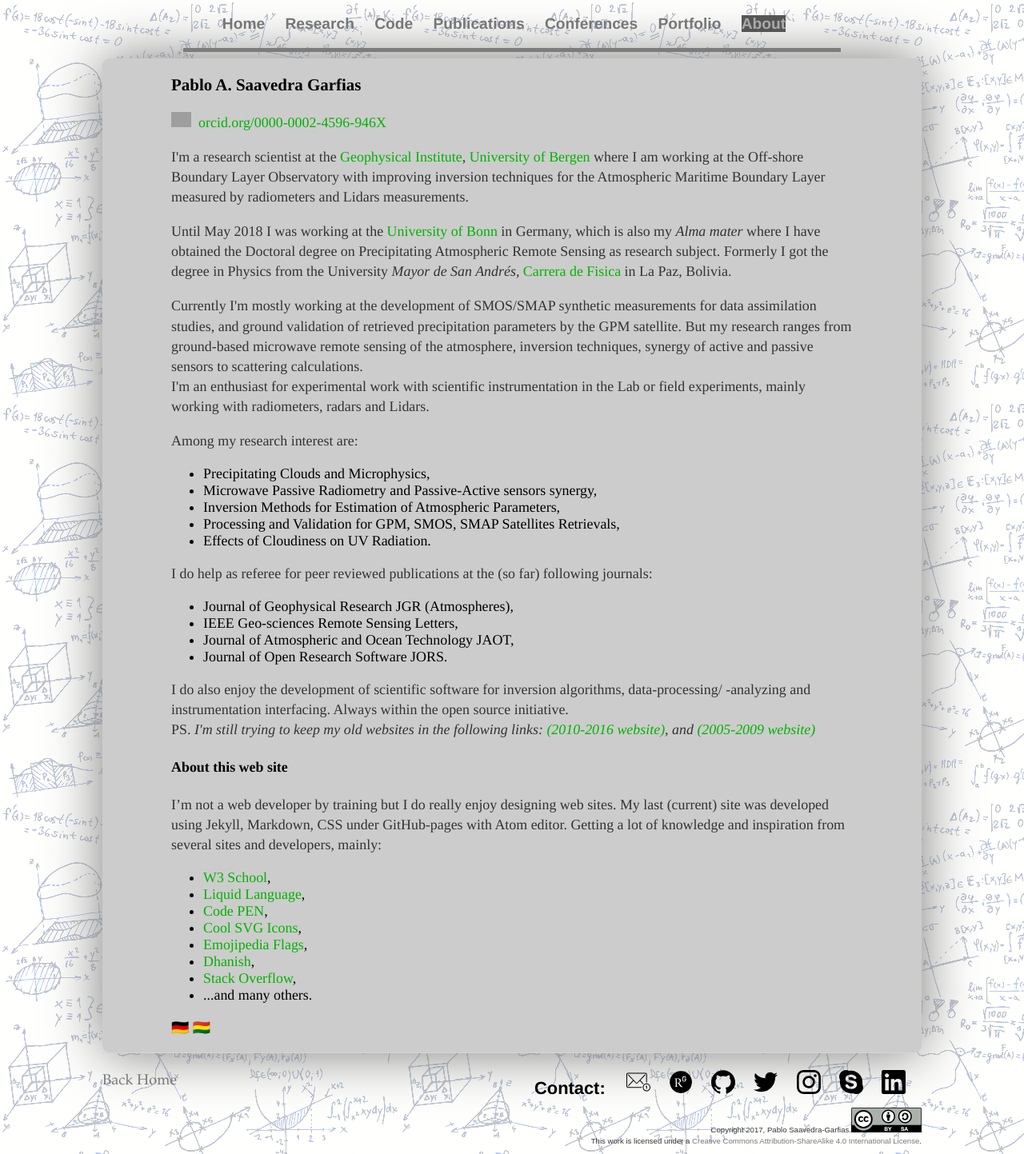
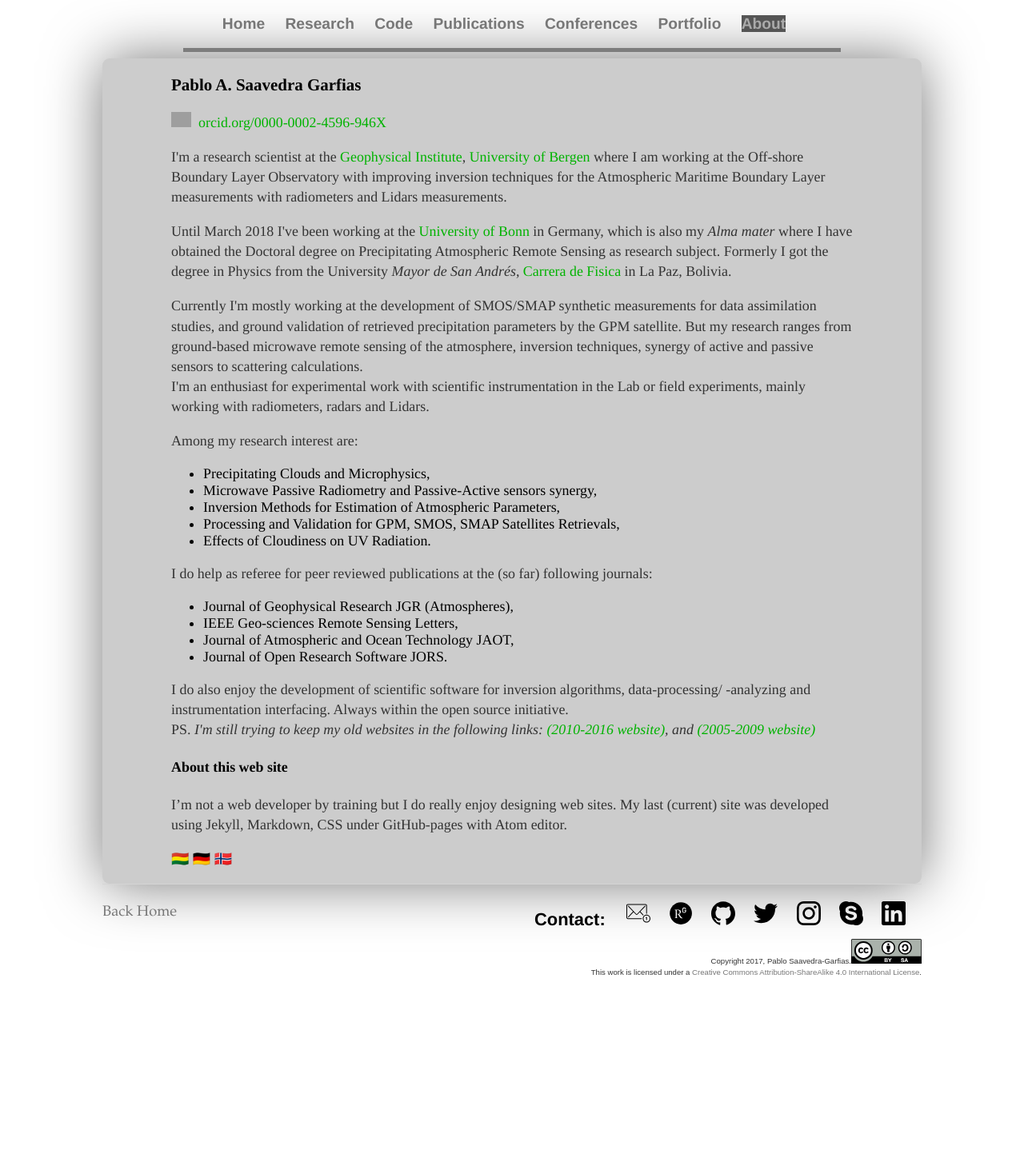
Before and after one commit to pablosaa/pablosaa.github.io, a Jekyll site: the page built from about.md, in a window 1280 px wide. Shown: the whole page at 80% size. Built offline with Jekyll 4.4.1, drawn with Linux system fonts in a browser that asks for light colours; after the commit the page ends 1232 px from its top, so only the background shows below that; grey boxes are pictures that could not be loaded.

Commit message:
update "about.md" and clean up background image

```diff
--- a/about.md
+++ b/about.md
@@ -7,10 +7,10 @@ title: About me
 
 <a href="https://orcid.org/0000-0002-4596-946X" target="orcid.widget" rel="noopener noreferrer" style="vertical-align:top;"><img src="https://orcid.org/sites/default/files/images/orcid_16x16.png" style="width:1.4em;margin-right:.5em;" alt="ORCID iD icon">orcid.org/0000-0002-4596-946X</a>
 <p>
-I'm a research scientist at the <a href="https://www.uib.no/gfi" title="Geofysisk Institutt (GFI)">Geophysical Institute</a>, <a href="https://uib.no" title="Universitetet i Bergen (UiB)">University of Bergen</a> where I am working at the Off-shore Boundary Layer Observatory with improving inversion techniques for the Atmospheric Maritime Boundary Layer measured by radiometers and Lidars measurements.
+I'm a research scientist at the <a href="https://www.uib.no/gfi" title="Geofysisk Institutt (GFI)">Geophysical Institute</a>, <a href="https://uib.no" title="Universitetet i Bergen (UiB)">University of Bergen</a> where I am working at the Off-shore Boundary Layer Observatory with improving inversion techniques for the Atmospheric Maritime Boundary Layer measurements with radiometers and Lidars measurements.
 </p>
 <p>
-Until May 2018 I was working at the <a title="Alma Mater" href="https://uni-bonn.de">University of Bonn</a>
+Until March 2018 I've been working at the <a title="Alma Mater" href="https://uni-bonn.de">University of Bonn</a>
 in Germany, which is also my <em>Alma mater</em> where I have obtained the Doctoral degree on Precipitating Atmospheric Remote Sensing as research subject. Formerly I got the degree in Physics from the University <em>Mayor de San Andrés</em>, <a title="Alma Mater Fisica" href="http://www.fiumsa.edu.bo">Carrera de Fisica</a>  in La Paz, Bolivia.<br/>
 </p>
 <p>
@@ -43,16 +43,9 @@ PS. <em>I'm still trying to keep my old websites in the following links:
 <br/>
 </p>
 <h4> About this web site </h4>
-I'm not a web developer by training but I do really enjoy designing web sites. My last (current) site was developed using Jekyll, Markdown, CSS under GitHub-pages with Atom editor. Getting a lot of knowledge and inspiration from several sites and developers, mainly:<br/>
-<ul>
-  <li><a title="W3school" href="http://www.w3schools.com">W3 School</a>,</li>
-  <li><a title="Liquid doc" href="https://shopify.github.io/liquid">Liquid Language</a>,</li>
-  <li><a title="CodePen" href="https://codepen.io">Code PEN</a>,</li>
-  <li><a title="Cool Icons" href="https://simpleicons.org/">Cool SVG Icons</a>,</li>
-  <li><a title="Cool Emojis" href="https://emojipedia.org/flag-for-norway//">Emojipedia Flags</a>,</li>
-  <li><a title="Dhanish guy" href="http://www.dhanishgajjar.com">Dhanish</a>,</li>
-  <li><a title="Stack Overfow" href="http://www.stakoverflow.com">Stack Overflow</a>,</li>
-  <li>...and many others.</li>
-</ul>
+I'm not a web developer by training but I do really enjoy designing web sites. My last (current) site was developed using Jekyll, Markdown, CSS under GitHub-pages with Atom editor.
 
- 🇩🇪 🇧🇴
+  🇧🇴 🇩🇪 🇳🇴
+
+ <!-- Getting a lot of knowledge and inspiration from several sites and developers, mainly:<br/> -->
+ <!-- <ul>    <li><a title="W3school" href="http://www.w3schools.com">W3 School</a>,</li>    <li><a title="Liquid doc" href="https://shopify.github.io/liquid">Liquid Language</a>,</li>    <li><a title="CodePen" href="https://codepen.io">Code PEN</a>,</li>   <li><a title="Cool Icons" href="https://simpleicons.org/">Cool SVG Icons</a>,</li>   <li><a title="Cool Emojis" href="https://emojipedia.org/flag-for-norway//">Emojipedia Flags</a>,</li>   <li><a title="Dhanish guy" href="http://www.dhanishgajjar.com">Dhanish</a>,</li>   <li><a title="Stack Overfow" href="http://www.stakoverflow.com">Stack Overflow</a>,</li>   <li>...and many others.</li>  </ul> -->
--- a/css/main.css
+++ b/css/main.css
@@ -2,7 +2,7 @@ body {
     margin: 6px auto;
     width: 80%;
     background-color: white;
-    background-image: url('../images/fronts/matika15.png');
+    /* background-image: url('../images/fronts/matika15.png'); */
     font-family: sans-serif;
 }
 nav.mainpg ul {
```
Also changed, not shown: _includes/welcome_en.md (+1 -2 lines), portfolio.md (+3 -3 lines), images/fronts/marmol.png (deleted), images/fronts/matika15.png (deleted).
